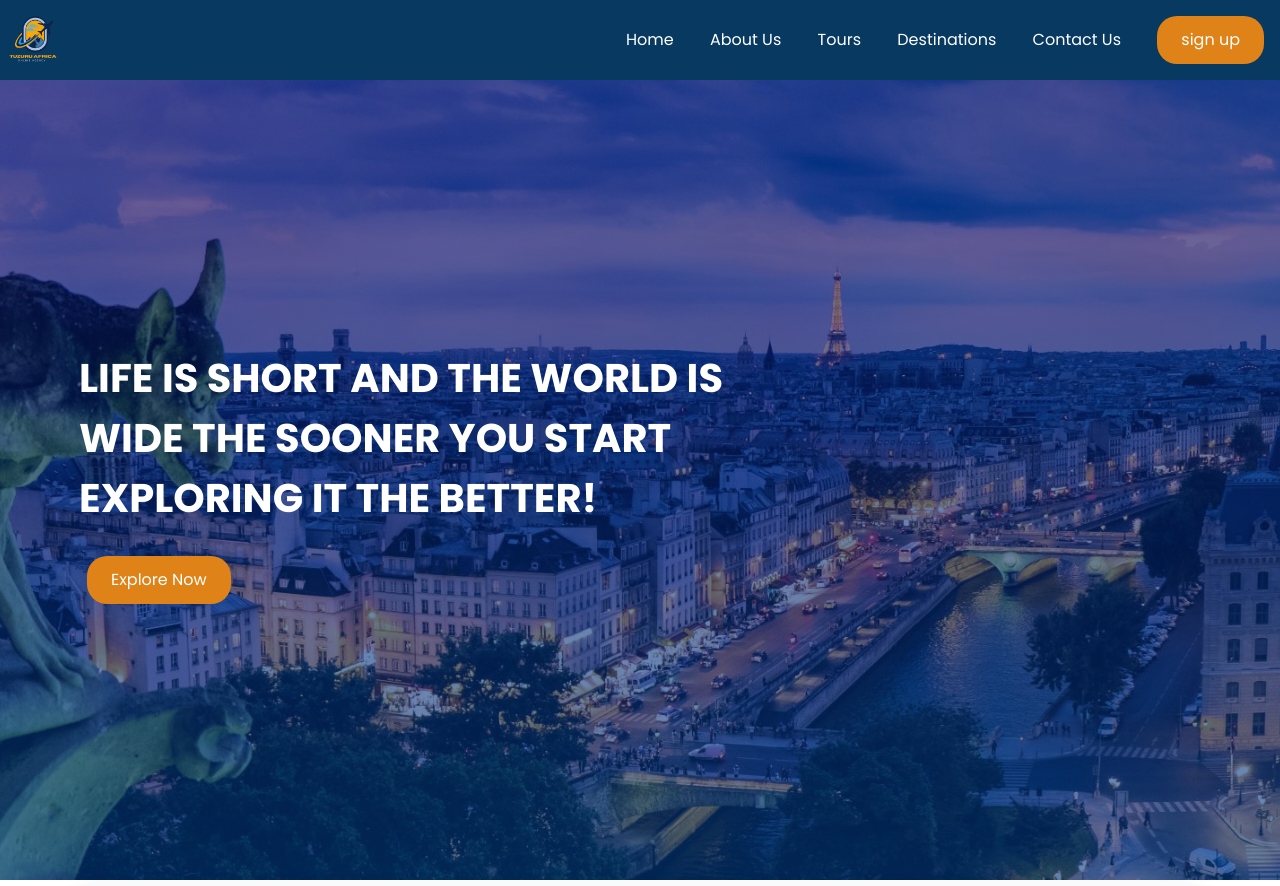
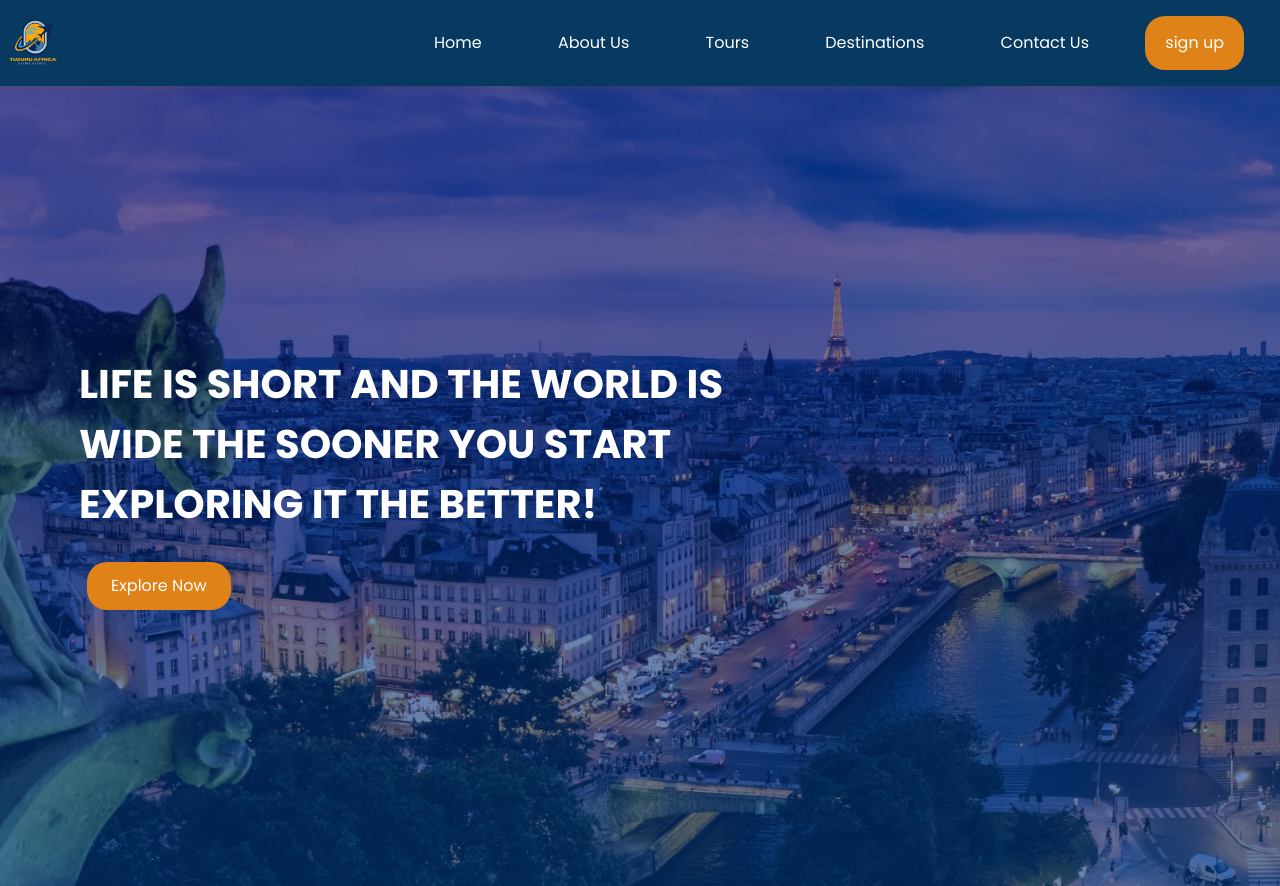
Before and after one commit to Connie-Khalumba/TuzuruAfrica.github.io, a website: page html/tours.html in a window 1280 px wide. Shown: the top 886 px of the page. Drawn offline with nearby package versions, Linux system fonts and the light colour scheme.

Commit message:
updates on the navbar

```diff
--- a/css/contact.css
+++ b/css/contact.css
@@ -7,15 +7,25 @@ body{
 }
 
 
-.navbar{
+.navbar {
   width: 100%;
-    /* background-color: rgb(168, 166, 166); */
+  background-color: #073961;
   margin: auto;
   display: flex;
   align-items: center;
   flex-direction: row;
   justify-content: space-between;
+  transition: 0.25s ease;
 
+}
+
+/* Make the navbar sticky */
+.navbar {
+  position: -webkit-sticky; /* For Safari */
+  position: sticky;
+  top: 0;
+  z-index: 1000; /* Ensure it's on top of other content */
+  box-shadow: 0 4px 6px rgba(160, 92, 4, 0.1)
 }
 
 .navbar-logo {
@@ -25,15 +35,58 @@ body{
 
 .navbar-logo .logo {
   height: 70px
+}
+
+.hamburger {
+  padding-right: 20px;
+  cursor: pointer;
+}
+
+.hamburger .line {
+  display: block;
+  width: 40px;
+  height: 5px;
+  margin-bottom: 10px;
+  background-color: white;
+}
+
+.navlinks>a {
+  color: white;
+  text-decoration: none;
+  margin: 16px;
+  display: block;
+  text-align: center;
+  padding: 10px 0;
+
 
 }
 
-.navlinks > a{
-    color: white;
-    text-decoration: none;
-    margin: 16px;
+.navlinks a:hover {
+  color: rgb(223, 130, 24);
+}
 
+.hide {
+  display: none;
 }
+
+/* MEDIA QUERIES NAVBAR */
+@media screen and (min-width: 600px) {
+  .navlinks {
+      display: block;
+      position: static;
+      width: auto;
+      margin-right: 20px;
+      background: none;
+  }
+  .navlinks a {
+      display: inline-block;
+      padding: 15px 20px;
+  }
+  .hamburger {
+      display: none;
+  }
+}
+
 
 .navlinks button{
     margin: 8px;
--- a/css/tours.css
+++ b/css/tours.css
@@ -41,7 +41,17 @@ body {
   align-items: center;
   flex-direction: row;
   justify-content: space-between;
+  transition: 0.25s ease;
 
+}
+
+/* Make the navbar sticky */
+.navbar {
+  position: -webkit-sticky; /* For Safari */
+  position: sticky;
+  top: 0;
+  z-index: 1000; /* Ensure it's on top of other content */
+  box-shadow: 0 4px 6px rgba(160, 92, 4, 0.1)
 }
 
 .navbar-logo {
@@ -53,12 +63,56 @@ body {
   height: 70px
 }
 
+.hamburger {
+  padding-right: 20px;
+  cursor: pointer;
+}
+
+.hamburger .line {
+  display: block;
+  width: 40px;
+  height: 5px;
+  margin-bottom: 10px;
+  background-color: white;
+}
+
 .navlinks>a {
   color: white;
   text-decoration: none;
   margin: 16px;
+  display: block;
+  text-align: center;
+  padding: 10px 0;
+
 
 }
+
+.navlinks a:hover {
+  color: rgb(223, 130, 24);
+}
+
+.hide {
+  display: none;
+}
+
+/* MEDIA QUERIES NAVBAR */
+@media screen and (min-width: 600px) {
+  .navlinks {
+      display: block;
+      position: static;
+      width: auto;
+      margin-right: 20px;
+      background: none;
+  }
+  .navlinks a {
+      display: inline-block;
+      padding: 15px 20px;
+  }
+  .hamburger {
+      display: none;
+  }
+}
+
 
 .button-link {
   display: inline-block;
--- a/html/tours.html
+++ b/html/tours.html
@@ -62,6 +62,12 @@
      <div class="navbar-logo">
        <img src="../assets/Tourism site logo.png" alt="Logo" class="logo">
    </div>
+
+   <div class="hamburger">
+    <span class="line"></span>
+    <span class="line"></span>
+    <span class="line"></span>
+</div>
      <div class="navlinks">
          <a href="./index.html">Home</a>
          <a href="./about.html">About Us</a>
```
Also changed, not shown: destinations/destination.html (+6 -0 lines), html/contact.html (+7 -0 lines), html/explore.html (+5 -4 lines). Lines whose indentation alone changed are shown as unchanged.
